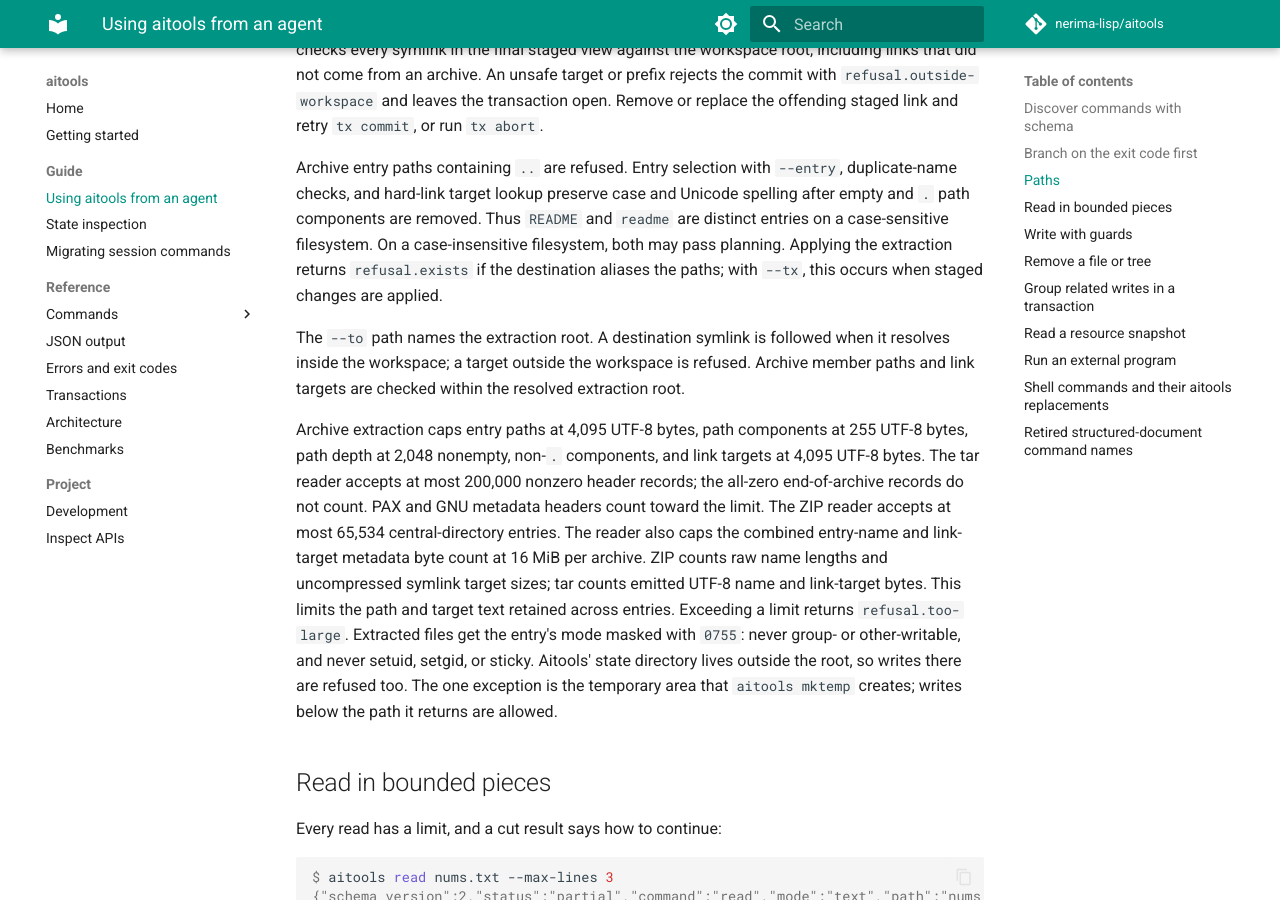
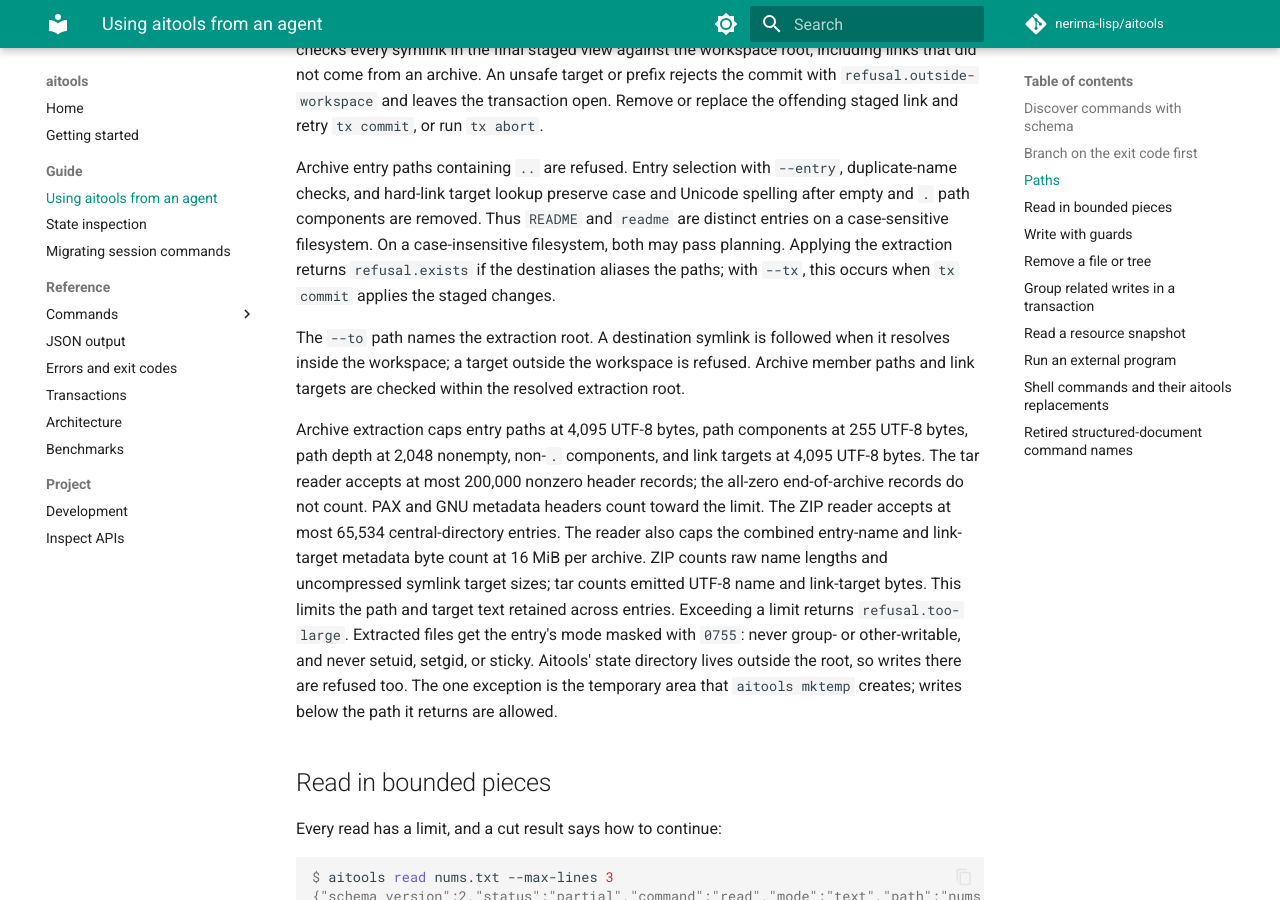
Before and after one commit to nerima-lisp/aitools, an MkDocs documentation site: the page built from docs/src/guide/agents.md, in a window 1280 px wide and 900 px high, scrolled down 1818 px. Built offline with MkDocs 1.6.1 and Material for MkDocs 9.7.7, drawn with Linux system fonts in a browser that asks for light colours; comment, search, counter and statistics services are not loaded.

Commit message:
docs: clarify archive transaction apply timing

```diff
--- a/docs/src/guide/agents.md
+++ b/docs/src/guide/agents.md
@@ -81,7 +81,7 @@ Unicode spelling after empty and `.` path components are removed. Thus
 `README` and `readme` are distinct entries on a case-sensitive filesystem. On
 a case-insensitive filesystem, both may pass planning. Applying the extraction
 returns `refusal.exists` if the destination aliases the paths; with `--tx`,
-this occurs when staged changes are applied.
+this occurs when `tx commit` applies the staged changes.
 
 The `--to` path names the extraction root. A destination symlink is followed
 when it resolves inside the workspace; a target outside the workspace is
```
Also changed, not shown: CHANGELOG.md.
